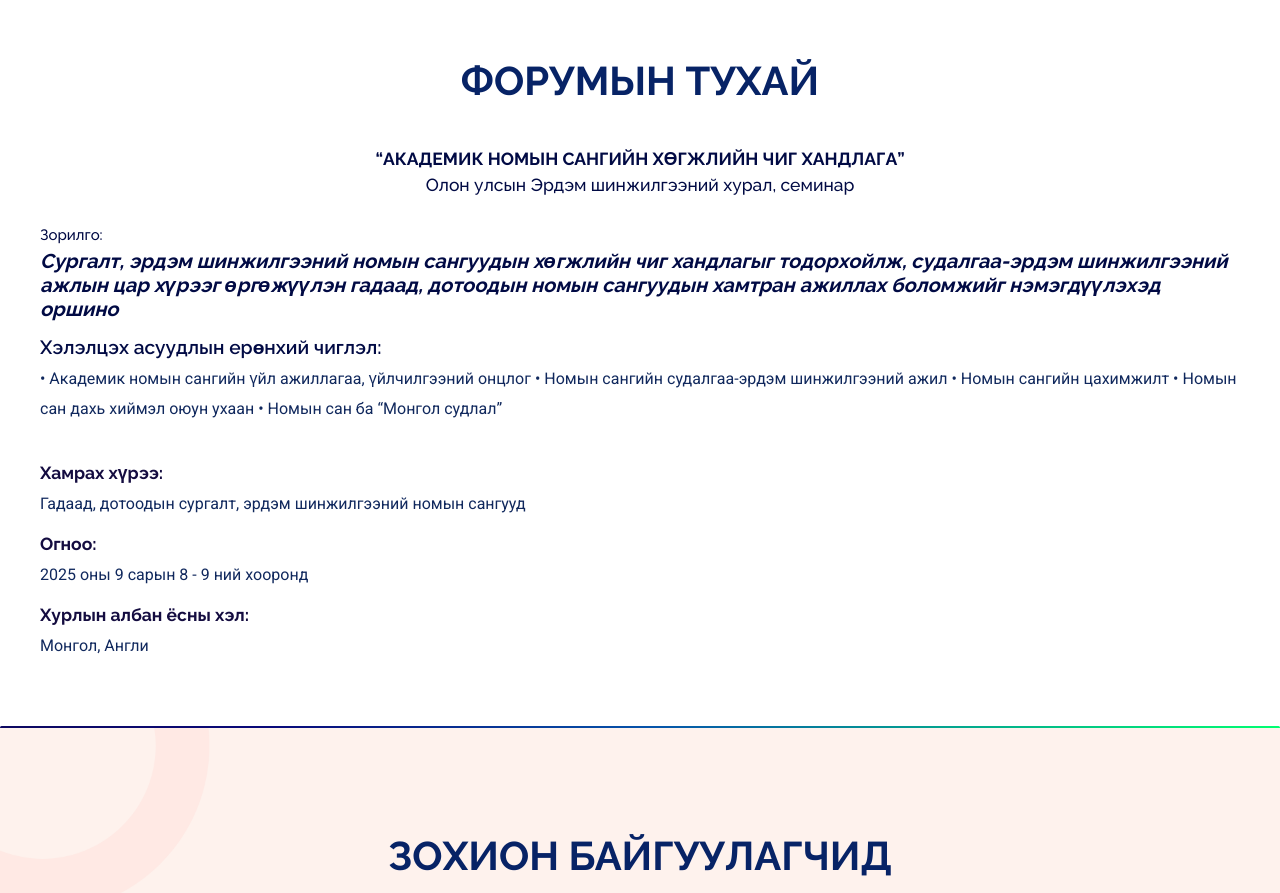
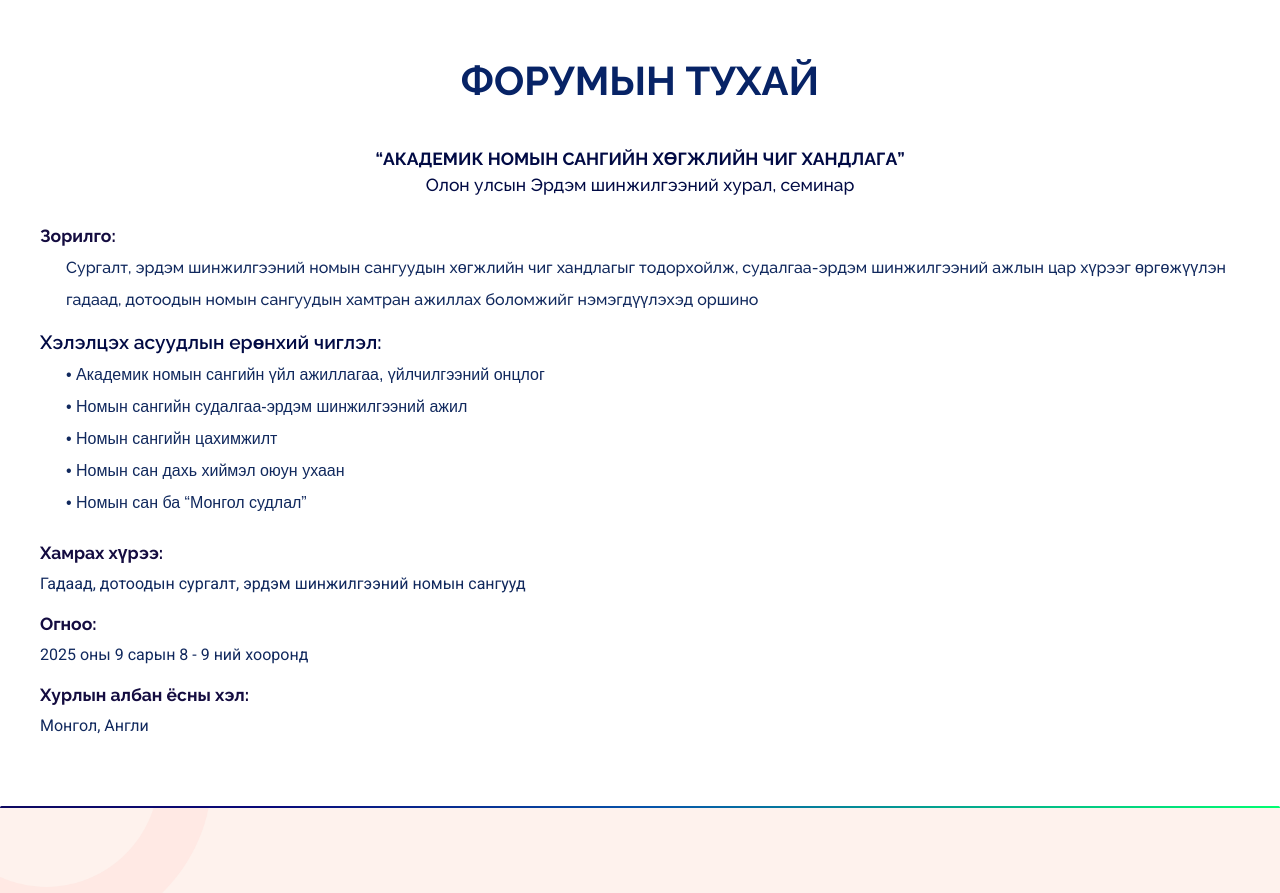
Before and after one commit to aifles/libforum, a plain HTML site: page academic/index.html in a window 1280 px wide. Shown: the part 807-1700 px from the top of the page. Drawn offline with Linux system fonts and the light colour scheme; a web font is replaced by a local one.

Commit message:
ok_index_changed

```diff
--- a/academic/index.html
+++ b/academic/index.html
@@ -61,7 +61,7 @@
                             <div class="main-menu f-right d-none d-lg-block">
                                 <nav>
                                     <ul id="navigation">
-                                        <li><a href="index.html">Нүүр <span style="text-transform: lowercase; ">хуудас</span></a></li>
+                                        <!-- <li><a href="index.html">Нүүр</a></li> -->
                                         <li><a href="index.html#organizers" >Форумын <span style="text-transform: lowercase; ">тухай</span></a></li>
                                         <li><a href="index.html#org" >Зохион <span style="text-transform: lowercase; ">байгуулагч</span></a></li>
                                         <li><a href="index.html#program">Хөтөлбөр</a></li>
@@ -127,21 +127,21 @@
                 <div class="">
                     <div class="conference-details">
 
-                        <h4>Зорилго:</h4>
-                        <h1 style="font-style: italic; font-weight: bold;  font-size: 125%;">Сургалт, эрдэм шинжилгээний номын сангуудын хөгжлийн чиг хандлагыг тодорхойлж, судалгаа-эрдэм шинжилгээний ажлын цар хүрээг өргөжүүлэн гадаад, дотоодын номын сангуудын хамтран ажиллах боломжийг нэмэгдүүлэхэд оршино</h1>
+                        <h3><b>Зорилго:</b></h3>
+                        <h1 class="a-list" style=" font-size: 100%;">Сургалт, эрдэм шинжилгээний номын сангуудын хөгжлийн чиг хандлагыг тодорхойлж, судалгаа-эрдэм шинжилгээний ажлын цар хүрээг өргөжүүлэн гадаад, дотоодын номын сангуудын хамтран ажиллах боломжийг нэмэгдүүлэхэд оршино</h1>
                         <p> </p>
 
                     </div>
                 </div>
                 <div>
                     <h5>Хэлэлцэх асуудлын ерөнхий чиглэл:</h5>
-                    <p>
-                    •	Академик номын сангийн үйл ажиллагаа, үйлчилгээний онцлог
-                    •	Номын сангийн судалгаа-эрдэм шинжилгээний ажил
-                    •	Номын сангийн цахимжилт
-                    •	Номын сан дахь хиймэл оюун ухаан
-                    •	Номын сан ба “Монгол судлал”
-                    </p>
+                    <ul class="a-list">
+                        <li>•	Академик номын сангийн үйл ажиллагаа, үйлчилгээний онцлог</li>
+                        <li>•	Номын сангийн судалгаа-эрдэм шинжилгээний ажил</li>
+                        <li>•	Номын сангийн цахимжилт</li>
+                        <li>•	Номын сан дахь хиймэл оюун ухаан</li>
+                        <li>•	Номын сан ба “Монгол судлал”</li>
+                    </ul>
                     <br>
                     <h3><b>Хамрах хүрээ:</b></h3>
                     <p>Гадаад, дотоодын сургалт, эрдэм шинжилгээний номын сангууд</p>
@@ -163,16 +163,12 @@
             <div class="single-slider">
                 <div class="slider-cap-wrapper">
                     <div class="container mt-100">
-                        <div class="">
-                            <div class="section-tittle  mb-50">
-                                <h2 style="text-align: center; text-transform: uppercase;">Зохион байгуулагчид</h2>
-                            </div>
-                        </div>
+
                         <div class="row" >
 
                             <div class="conference-details col-lg-5">
 
-                            <!-- <h1>Зохион байгуулагчид</h1> -->
+                            <h1>Зохион байгуулагчид</h1>
 
                             <div class="container mb-10">
                                 <div class="row">
@@ -265,6 +261,7 @@
             </div>
         </div>
     </section> -->
+    <hr class="triangle" style="height: 0.5vh;">
     <section id="program">
 
         <div class="container mt-50">
```
